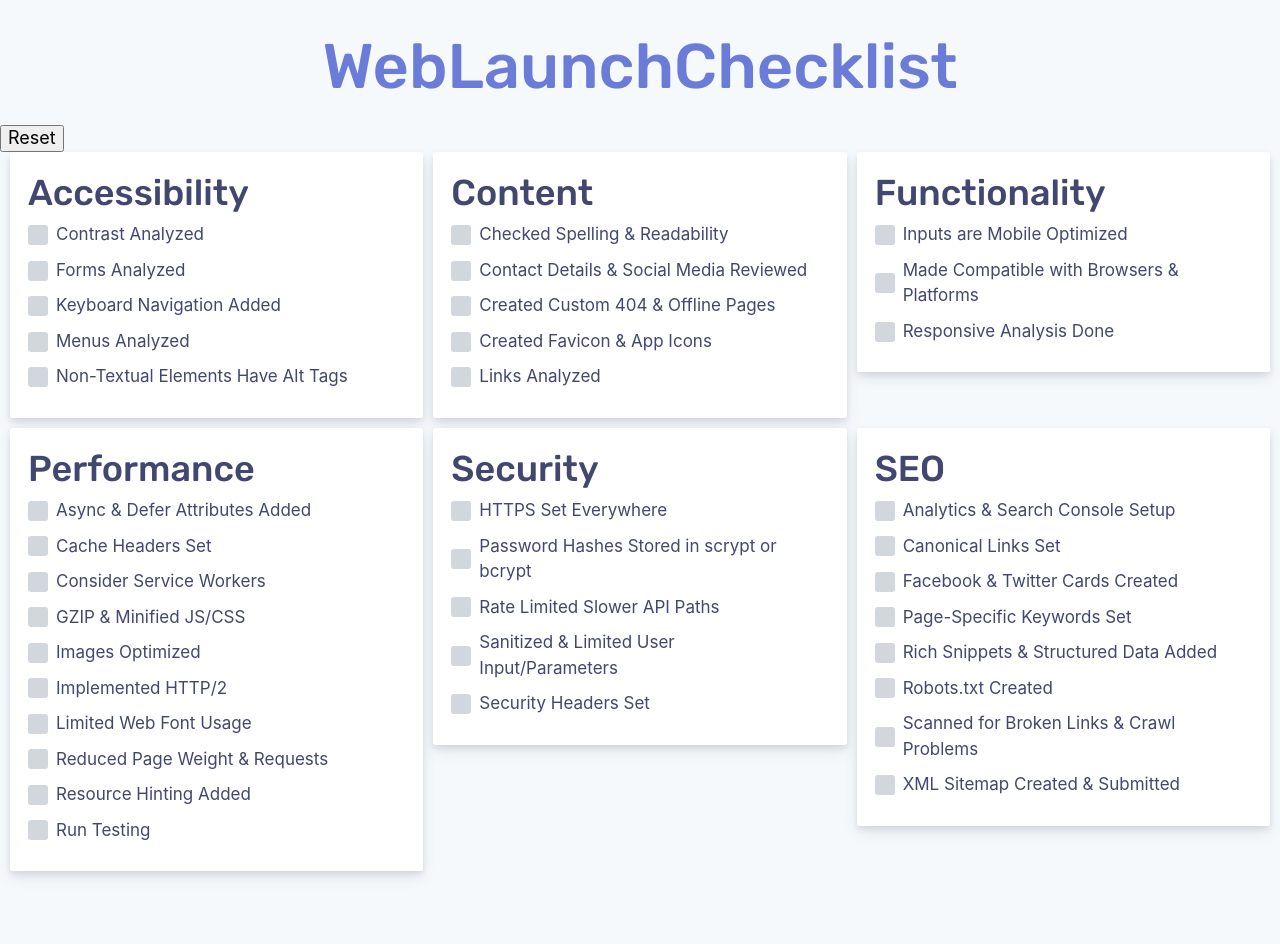
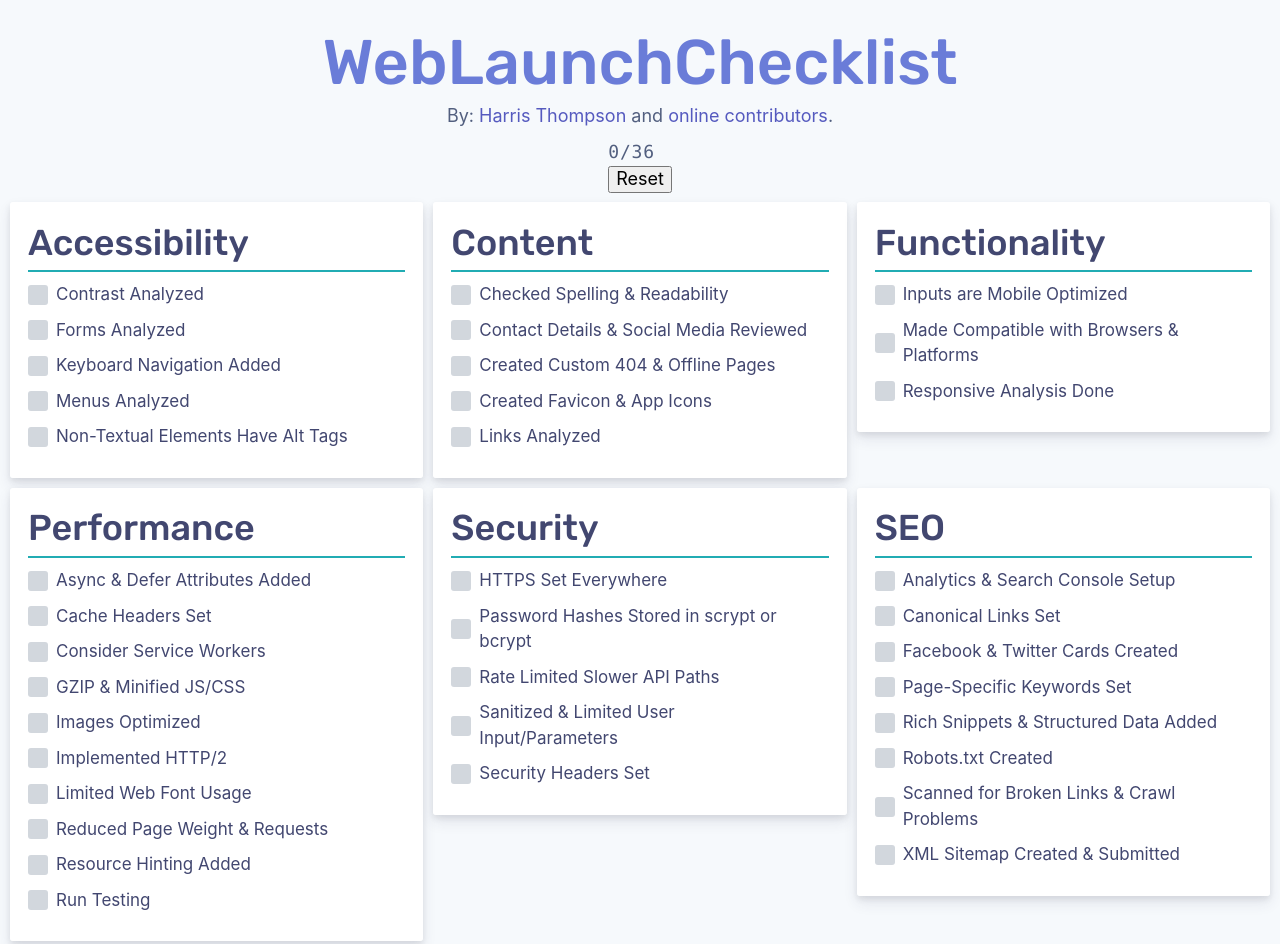
Before and after one commit to HarrisJT/web-launch-checklist, a Gatsby site: page / in a window 1280 px wide. Shown: the top 944 px of the page. Built offline with nearby package versions, Linux system fonts and the light colour scheme; Gatsby itself is replaced by a stand-in of ours.

Commit message:
feat: counter added

```diff
--- a/src/components/Header.jsx
+++ b/src/components/Header.jsx
@@ -7,7 +7,7 @@ import {colors} from '../styles/variables';
 const Title = styled.h1`
   font-size: 3.5em;
   font-weight: 500;
-  margin: 0.5em 0.2em 0.375em;
+  margin: 0.45em 0.2em 0;
   text-align: center;
 `;
 
@@ -23,12 +23,35 @@ const Header = () => (
         WebLaunchChecklist
       </Link>
     </Title>
-    <div
+    <p
       style={{
-        marginBottom: '5px',
+        margin: '0.25em 0',
         textAlign: 'center',
-      }}
-    />
+      }}>
+      By:{' '}
+      <a
+        href="https://harrisjt.com"
+        target="_blank"
+        rel="noopener noreferrer"
+        style={{
+          color: `${colors.accentDark}`,
+          textDecoration: 'none',
+        }}>
+        Harris Thompson
+      </a>
+      {' and '}
+      <a
+        href="https://github.com"
+        target="_blank"
+        rel="noopener noreferrer"
+        style={{
+          color: `${colors.accentDark}`,
+          textDecoration: 'none',
+        }}>
+        online contributors
+      </a>
+      .
+    </p>
   </header>
 );
 
--- a/src/components/layout.jsx
+++ b/src/components/layout.jsx
@@ -4,7 +4,7 @@ import Helmet from 'react-helmet';
 import {Normalize} from 'styled-normalize';
 
 import Header from './Header';
-import {GlobalStyles, SkipToContent} from '../styles/global';
+import GlobalStyles from '../styles/global';
 
 class Layout extends React.PureComponent {
   static propTypes = {
@@ -27,7 +27,6 @@ class Layout extends React.PureComponent {
         </Helmet>
         <Normalize />
         <GlobalStyles />
-        <SkipToContent href="#content">Skip To Content</SkipToContent>
         <Header />
         {children}
       </React.Fragment>
--- a/src/pages/index.jsx
+++ b/src/pages/index.jsx
@@ -3,11 +3,23 @@ import PropTypes from 'prop-types';
 import {graphql} from 'gatsby';
 import styled, {keyframes} from 'styled-components';
 import 'typeface-rubik';
-import MainLayout from '../components/layout';
+import Layout from '../components/layout';
 import check from '../images/check.svg';
-import {colors} from '../styles/variables';
+import {colors, fonts} from '../styles/variables';
 
 // TODO: change max-width to breakpoint system, use react.coms?
+const ProgressContainer = styled.section`
+  width: min-content;
+  display: block;
+  margin: 0.5rem auto;
+`;
+
+const ProgressCount = styled.span`
+  letter-spacing: 0.05em;
+  margin-right: 0.5rem;
+  ${fonts.mono};
+`;
+
 const FormContainer = styled.main.attrs({id: 'content'})`
   max-width: 1260px;
   display: grid;
@@ -26,6 +38,8 @@ const FormContainer = styled.main.attrs({id: 'content'})`
     h2 {
       margin-top: 0;
       font-weight: 500;
+      padding-bottom: 0.45rem;
+      border-bottom: 2px solid #21acb3;
     }
   }
 `;
@@ -190,15 +204,14 @@ const PostInfo = styled.div.attrs({className: 'post__info-container'})`
   }
 `;
 
-// TODO: change "memo" name
-const groupByCategory = arr =>
-  arr.reduce((memo, edge) => {
+const groupByCategory = array =>
+  array.reduce((accumulator, edge) => {
     const node = edge.node.frontmatter;
-    if (!memo[node['category']]) {
-      memo[node['category']] = [];
+    if (!accumulator[node['category']]) {
+      accumulator[node['category']] = [];
     }
-    memo[node['category']].push(edge);
-    return memo;
+    accumulator[node['category']].push(edge);
+    return accumulator;
   }, {});
 
 class Home extends React.Component {
@@ -216,26 +229,67 @@ class Home extends React.Component {
 
   state = {
     postsStatus: {},
+    checkedStats: {
+      checkedCount: 0,
+      checkboxAmount: 0,
+    },
   };
 
-  handleChecklistChange = (e, category, id) => {
-    const {postsStatus} = this.state;
-    const element = e.target;
+  constructor(props) {
+    super(props);
+    const {postsStatus, checkedStats} = this.state;
 
-    // check if the checkbox is being checked or unchecked
-    postsStatus[category][id].checked = !!element.checked;
+    this.categorizedPosts = groupByCategory(props.data.allMarkdownRemark.edges);
 
-    // Update React state
-    this.setState({
-      postsStatus,
+    // Set the number of checkboxes
+    checkedStats.checkboxAmount = props.data.allMarkdownRemark.edges.length;
+
+    // Set up the data structure holding each posts open and checked status
+    for (let key in this.categorizedPosts) {
+      const postsInCategory = {};
+      if (Object.prototype.hasOwnProperty.call(this.categorizedPosts, key)) {
+        this.categorizedPosts[key].forEach(post => {
+          postsInCategory[post.node.id] = {
+            checked: false,
+            opened: false,
+          };
         });
+        postsStatus[key] = postsInCategory;
+      }
+    }
+  }
 
-    // Update local storage
-    localStorage.setItem('postsStatus', JSON.stringify(postsStatus));
-  };
+  componentDidMount() {
+    this.getPostsFromLocalStorage()
+      .then(posts => {
+        // Hydrate the state with Local Storage
+        this.setState({postsStatus: posts});
+        this.countChecked(posts);
+      })
+      .catch(err => {
+        console.info(err);
+      });
+  }
+
+  getPostsFromLocalStorage() {
+    return new Promise((resolve, reject) => {
+      if (Object.prototype.hasOwnProperty.call(localStorage, 'postsStatus')) {
+        // Get the key's value from localStorage
+        const postsStatusValue = localStorage.getItem('postsStatus');
+
+        try {
+          resolve(JSON.parse(postsStatusValue));
+        } catch (e) {
+          reject('Error parsing Local Storage.');
+        }
+      } else {
+        reject('No Local Storage to load.');
+      }
+    });
+  }
 
   handleChecklistReset = () => {
-    const {postsStatus} = this.state;
+    const {postsStatus, checkedStats} = this.state;
 
     // Loop through each object and set to false
     Object.keys(postsStatus).forEach(category => {
@@ -248,13 +302,36 @@ class Home extends React.Component {
     // Update React state
     this.setState({
       postsStatus,
+      checkedStats: {
+        ...checkedStats,
+        checkedCount: 0,
+      },
     });
 
     // Update local storage
     localStorage.removeItem('postsStatus');
   };
 
-  // TODO: can this be done better?
+  handleChecklistChange = (e, category, id) => {
+    const {postsStatus, checkedStats} = this.state;
+    const element = e.target;
+
+    // Check if the checkbox is being checked or unchecked
+    postsStatus[category][id].checked = !!element.checked;
+
+    // Change the checked counter
+    element.checked ? checkedStats.checkedCount++ : checkedStats.checkedCount--;
+
+    // Update React state
+    this.setState({
+      postsStatus,
+      checkedStats,
+    });
+
+    // Update local storage
+    localStorage.setItem('postsStatus', JSON.stringify(postsStatus));
+  };
+
   handleExpand = (category, id) => {
     const {postsStatus} = this.state;
 
@@ -269,55 +346,44 @@ class Home extends React.Component {
     localStorage.setItem('postsStatus', JSON.stringify(postsStatus));
   };
 
-  constructor(props) {
-    super(props);
+  countChecked(posts) {
+    const {checkedStats} = this.state;
+    let checkedCounter = 0;
 
-    this.categorizedPosts = groupByCategory(props.data.allMarkdownRemark.edges);
+    Object.keys(posts).forEach(category => {
+      Object.keys(posts[category]).forEach(postId => {
+        if (posts[category][postId].checked) {
+          checkedCounter++;
+        }
+      });
+    });
 
-    // Set up the data structure holding each posts open and checked status
-    for (let key in this.categorizedPosts) {
-      const {postsStatus} = this.state;
-      const postsInCategory = {};
-      this.categorizedPosts[key].forEach(post => {
-        postsInCategory[post.node.id] = {
-          checked: false,
-          opened: false,
-        };
+    // Update React state
+    this.setState({
+      checkedStats: {
+        ...checkedStats,
+        checkedCount: checkedCounter,
+      },
     });
-      postsStatus[key] = postsInCategory;
-    }
-  }
-
-  componentDidMount() {
-    this.hydrateStateWithLocalStorage();
-  }
-
-  hydrateStateWithLocalStorage() {
-    if (Object.prototype.hasOwnProperty.call(localStorage, 'postsStatus')) {
-      // get the key's value from localStorage
-      let value = localStorage.getItem('postsStatus');
-
-      // parse the localStorage string and setState
-      try {
-        value = JSON.parse(value);
-        this.setState({postsStatus: value});
-      } catch (e) {
-        // handle empty string
-      }
-    }
   }
 
   render() {
-    const {postsStatus} = this.state;
+    const {postsStatus, checkedStats} = this.state;
 
     return (
-      <MainLayout>
+      <Layout>
+        <ProgressContainer>
+          <ProgressCount>{`${checkedStats.checkedCount}/${
+            checkedStats.checkboxAmount
+          }`}</ProgressCount>
           <input
             onClick={this.handleChecklistReset}
             type="reset"
             value="Reset"
             title="Reset Checkboxes"
+            tabIndex="0"
           />
+        </ProgressContainer>
         <FormContainer>
           {Object.keys(this.categorizedPosts).map(category => (
             <fieldset key={category}>
@@ -353,7 +419,7 @@ class Home extends React.Component {
             </fieldset>
           ))}
         </FormContainer>
-      </MainLayout>
+      </Layout>
     );
   }
 }
--- a/src/styles/global.js
+++ b/src/styles/global.js
@@ -1,7 +1,7 @@
-import styled, {createGlobalStyle} from 'styled-components';
+import {createGlobalStyle} from 'styled-components';
 import {breakpoints, colors, fonts} from './variables';
 
-export const GlobalStyles = createGlobalStyle`
+export default createGlobalStyle`
  :root {
     /* Base sizes */
     --baseSizeSmall: 100%; // 16px
@@ -113,25 +113,3 @@ export const GlobalStyles = createGlobalStyle`
     vertical-align: baseline;
   }
 `;
-
-export const SkipToContent = styled.a`
-  position: absolute;
-  top: -1000px;
-  left: -1000px;
-  width: 1px;
-  height: 1px;
-  overflow: hidden;
-  z-index: -99;
-
-  &:active,
-  &:focus,
-  &:hover {
-    top: 20px;
-    left: 50%;
-    transform: translateX(-50%);
-    z-index: 1;
-    width: auto;
-    height: auto;
-    overflow: visible;
-  }
-`;
--- a/src/styles/variables.js
+++ b/src/styles/variables.js
@@ -23,6 +23,11 @@ const fonts = {
         font-weight: 400;
         color: ${colors.bodyText};
     `,
+  mono: `
+        font-family: Menlo, Monaco, Consolas, "Liberation Mono", "Courier New", monospace;
+        font-weight: 400;
+        color: ${colors.bodyText};
+    `,
 };
 
 const sizes = {
```
Also changed, not shown: src/data/accessibility/keyboard-navigation-added.md (+1 -1 lines), src/pages/404.jsx (deleted, +0 -11 lines). Lines whose indentation alone changed are shown as unchanged.
